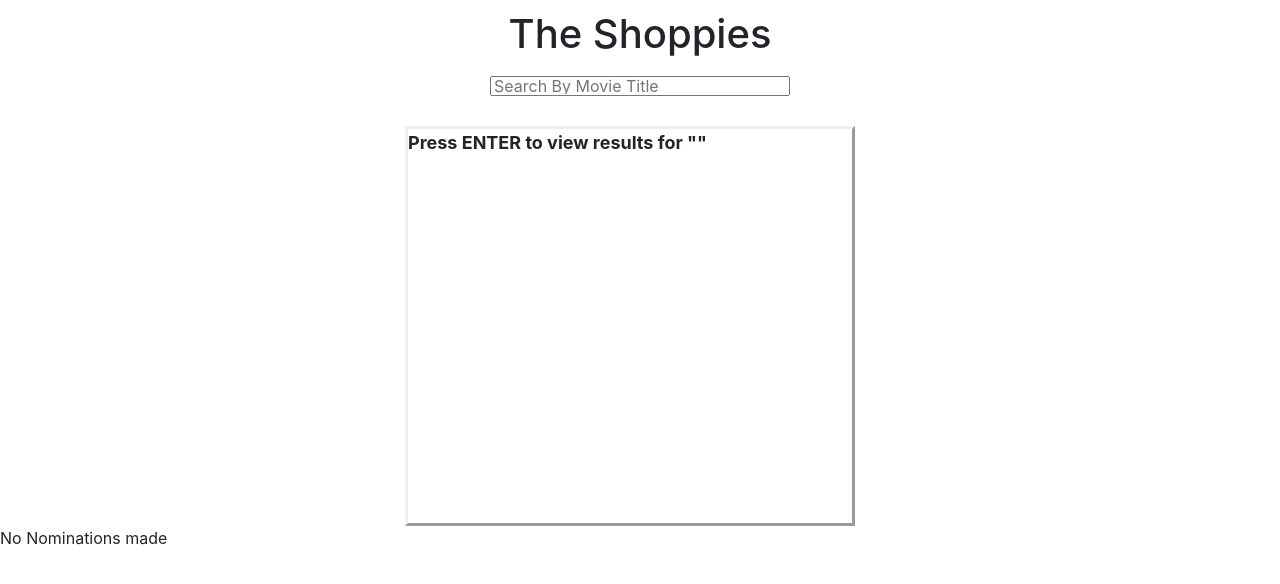
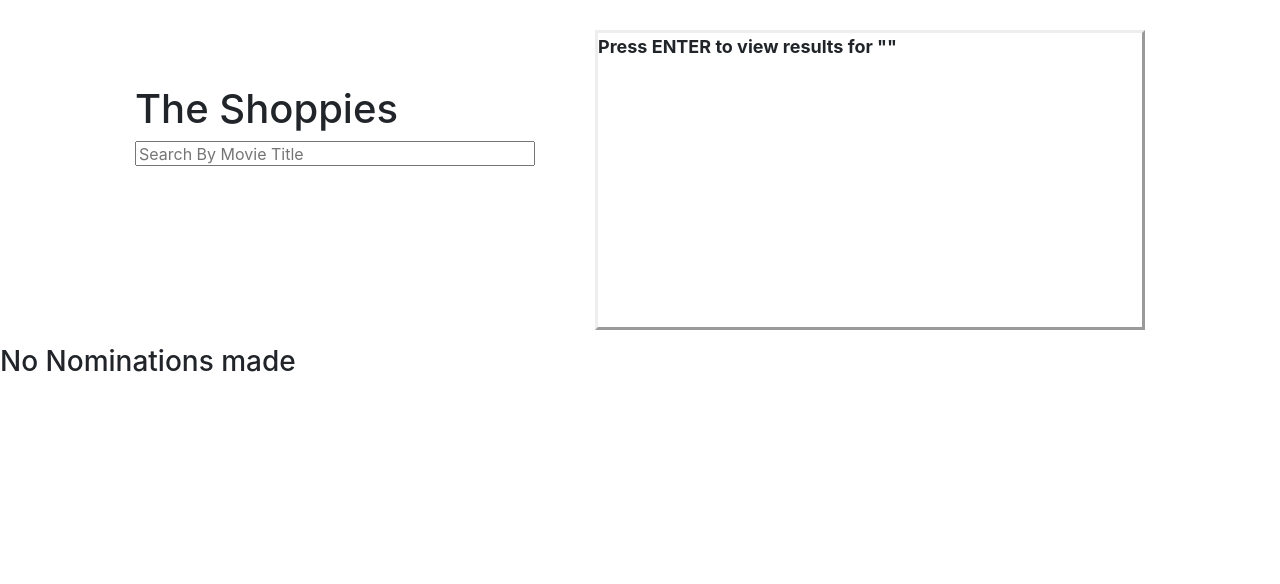
Before and after one commit to Adoni0/shopify-omdb, a React (Create React App) app: page / in a window 1280 px wide. Shown: the top 584 px of the page. Built offline with nearby package versions, Linux system fonts and the light colour scheme.

Commit message:
button disbaling

```diff
--- a/src/App.css
+++ b/src/App.css
@@ -1,38 +1,4 @@
-.App {
-  text-align: center;
-}
 
-.App-logo {
-  height: 40vmin;
-  pointer-events: none;
-}
-
-@media (prefers-reduced-motion: no-preference) {
-  .App-logo {
-    animation: App-logo-spin infinite 20s linear;
-  }
-}
-
-.App-header {
+/* #root {
   background-color: #282c34;
-  min-height: 100vh;
-  display: flex;
-  flex-direction: column;
-  align-items: center;
-  justify-content: center;
-  font-size: calc(10px + 2vmin);
-  color: white;
-}
-
-.App-link {
-  color: #61dafb;
-}
-
-@keyframes App-logo-spin {
-  from {
-    transform: rotate(0deg);
-  }
-  to {
-    transform: rotate(360deg);
-  }
-}
+} */
--- a/src/App.js
+++ b/src/App.js
@@ -3,7 +3,6 @@ import { useState } from 'react'
 import SearchBar from './components/SearchBar'
 import ResultsList from './components/ResultsList'
 import NominationsList from './components/NominationsList'
-import Spacer from './components/Spacer'
 import axios from 'axios'
 import Carousel from 'react-bootstrap/Carousel'
 
@@ -29,8 +28,14 @@ function App() {
         }
       })
         .then(response => {
-          console.log(response.data.Search)
-          setSearchResults(response.data.Search)
+          var filmResults = [...response.data.Search];
+          var result = filmResults.map(film => {
+            var o = Object.assign({}, film);
+            o.isActive = true;
+            return o;
+          });
+          console.log(result);
+          setSearchResults(result);
         })
         .catch(error => {
           console.log(error)
@@ -38,50 +43,65 @@ function App() {
     };
   }
 
-  const addToNominations = (nominee) => {
+  const addToNominations = (nominee, id) => {
     let nominationsDuplicate = [...nominations];
     nominationsDuplicate.push(nominee);
-    console.log(nominee)
     setNominations(nominationsDuplicate);
+
+    disableButton(id);
   }
 
-  const removeNomination = (nominee) => {
+  const disableButton = id => {
+    let results = [...searchResults];
+    results.forEach(movie => {
+      return movie.imdbID === id ? movie.isActive = false : null
+    })
+  }
+
+  const activateButton = id => {
+    let results = [...searchResults];
+    results.forEach(movie => {
+      return movie.imdbID === id ? movie.isActive = true : null
+    })
+  }
+
+  const removeNomination = (nominee, id) => {
     let nominationsDuplicate = [...nominations];
     const newNominationsArray = nominationsDuplicate.filter(nom => {
       return nom.imdbID !== nominee.imdbID
     });
-    setNominations(newNominationsArray)
+    setNominations(newNominationsArray);
+
+    activateButton(id);
   }
 
   return (
     <>
-      <Spacer>
+      <div style={{ display: 'flex', marginTop: 30, justifyContent: 'center' }}>
+        <div style={{ paddingRight: 10, marginTop: 55, marginRight: 40 }}>
           <h1>The Shoppies</h1>
-      </Spacer>
-      <Spacer>
           <SearchBar
             handleChange={handleInputChange}
             searchTerm={searchTerm}
             handleEnterKeyPress={handleEnterKeyPress}
           />
-      </Spacer>
-
-      <div style={{ display: 'flex', marginTop: 30, justifyContent: 'center' }}>
-        <div style={{ paddingRight: 10 }}>
+        </div>
+        <div style={{ paddingLeft: 10 }}>
           <ResultsList
             searchTerm={searchTerm}
             results={searchResults}
             addNominee={addToNominations}
           />
         </div>
-        <div style={{ paddingLeft: 10 }}>
+
       </div>
-      </div>
+
+      <div style={{ paddingTop: 15 }}>
         <NominationsList
           nominations={nominations}
           removeNominee={removeNomination}
         />
-
+      </div>
 
     </>
   );
--- a/src/components/NominationsList.js
+++ b/src/components/NominationsList.js
@@ -1,53 +1,44 @@
 import React from 'react'
 import { Card } from 'react-bootstrap'
-import Carousel from 'react-multi-carousel';
+import Carousel from 'react-multi-carousel'
 import { Button } from 'react-bootstrap'
 
 
 const responsive = {
     desktop: {
-        breakpoint: { max: 3000, min: 1024 },
-        items: 3,
-        slidesToSlide: 3 // optional, default to 1.
+        breakpoint: { max: 3000, min: 1050 },
+        items: 5,
+        slidesToSlide: 1 // optional, default to 1.
     },
     tablet: {
-        breakpoint: { max: 1024, min: 464 },
-        items: 2,
-        slidesToSlide: 2 // optional, default to 1.
+        breakpoint: { max: 1054, min: 885 },
+        items: 4,
+        slidesToSlide: 1 // optional, default to 1.
     },
     mobile: {
-        breakpoint: { max: 464, min: 0 },
-        items: 1,
+        breakpoint: { max: 885, min: 0 },
+        items: 2,
         slidesToSlide: 1 // optional, default to 1.
     }
 };
 
 
 const NominationsList = ({ nominations, removeNominee }) => {
-    const styles = {
-        container: {
-            display: 'flex',
-            flexDirection: 'column',
-            borderStyle: 'inset',
-            width: 450,
-            height: 400
-        }
-    }
 
     return (
 
         <Carousel
-            swipeable={false}
+            swipeable={true}
             draggable={false}
-            showDots={true}
+            showDots={false}
             responsive={responsive}
             infinite={true}
-            autoPlaySpeed={1000}
+            autoPlaySpeed={2000}
             keyBoardControl={true}
             customTransition="all .5"
             transitionDuration={500}
             containerClass="carousel-container"
-            removeArrowOnDeviceType={["tablet", "mobile"]}
+            removeArrowOnDeviceType={["desktop"]}
             dotListClass="custom-dot-list-style"
             itemClass="carousel-item-padding-40-px"
         >
@@ -60,7 +51,7 @@ const NominationsList = ({ nominations, removeNominee }) => {
                         />
                     </div>
                 ))
-                : <p>No Nominations made</p>
+                : <h3>No Nominations made</h3>
             }
         </Carousel>
 
@@ -70,16 +61,16 @@ const NominationsList = ({ nominations, removeNominee }) => {
 export default NominationsList;
 
 const CarouselCard = ({ film, removeNominee }) => {
-    // console.log(film)
+
     return (
-        <Card style={{ width: '18rem' }}>
+        <Card style={{ width: '14rem' }}>
             <Card.Img variant="top" src={film.Poster} />
             <Card.Body>
                 <Card.Title>{film.Title}</Card.Title>
                 <Card.Text>{film.Year}</Card.Text>
                 <Button
                     variant="outline-danger"
-                    onClick={(film) => removeNominee(film)}
+                    onClick={() => removeNominee(film, film.imdbID)}
                 >
                     Remove
                 </Button>
--- a/src/components/ResultsList.js
+++ b/src/components/ResultsList.js
@@ -11,8 +11,8 @@ const ResultsList = ({ searchTerm, results, addNominee }) => {
         },
         container: {
             borderStyle: 'outset',
-            width: 450,
-            height: 400,
+            width: 550,
+            height: 300,
             overflow: 'auto'
         },
         list: {
@@ -32,8 +32,12 @@ const ResultsList = ({ searchTerm, results, addNominee }) => {
                     key={movie.imdbID}
                     >~ {movie.Title} ({movie.Year})
                     <Button
+                    id={movie.imdbID}
+                    disabled={!movie.isActive}
+                    className="ml-3"
+                    size="sm"
                     variant="outline-primary"
-                    onClick={() => addNominee(movie)}
+                    onClick={() => addNominee(movie, movie.imdbID)}
                     >
                     Nominate
                     </Button>
--- a/src/components/SearchBar.js
+++ b/src/components/SearchBar.js
@@ -4,8 +4,8 @@ const SearchBar = ({ searchTerm, handleChange, handleEnterKeyPress }) => {
 
     const styles = {
         input: {
-            width: 300,
-            height: 20
+            width: 400,
+            height: 25
         }
     }
 
--- a/src/components/Spacer.js
+++ /dev/null
@@ -1,20 +0,0 @@
-import React from 'react'
-
-const Spacer = ({ children }) => {
-
-    const styles = {
-        spacer: {
-            display: 'flex',
-            justifyContent: 'center',
-            marginTop: 10
-        }
-    };
-
-    return (
-        <div style={styles.spacer}>
-            {children}
-        </div>
-    )
-}
-
-export default Spacer
```
Also changed, not shown: 1 other file (tests, documents, lock files or other folders). Lines whose indentation alone changed are shown as unchanged.
